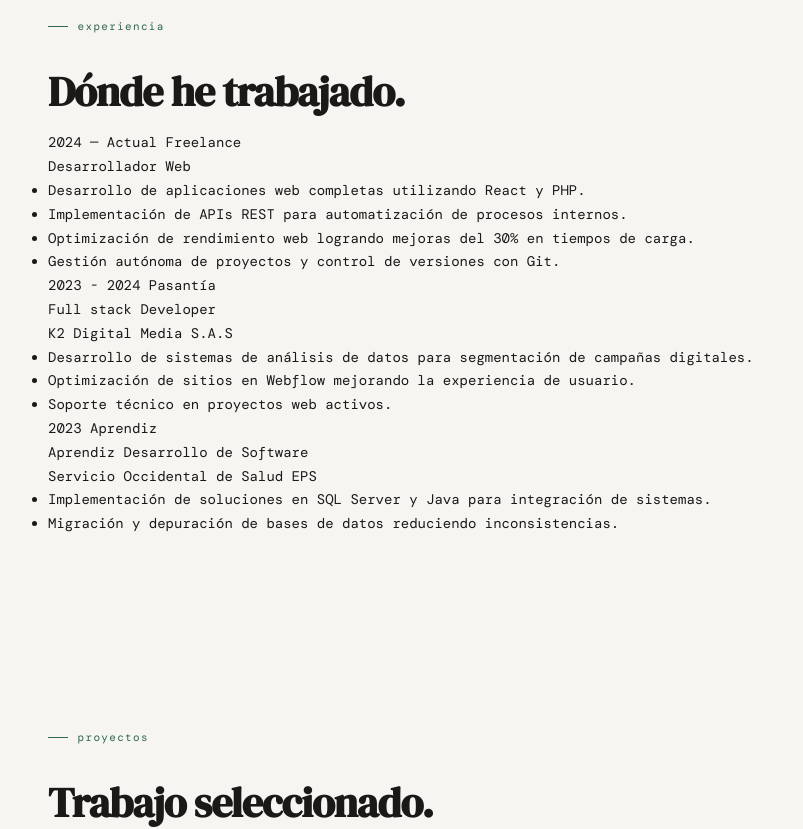
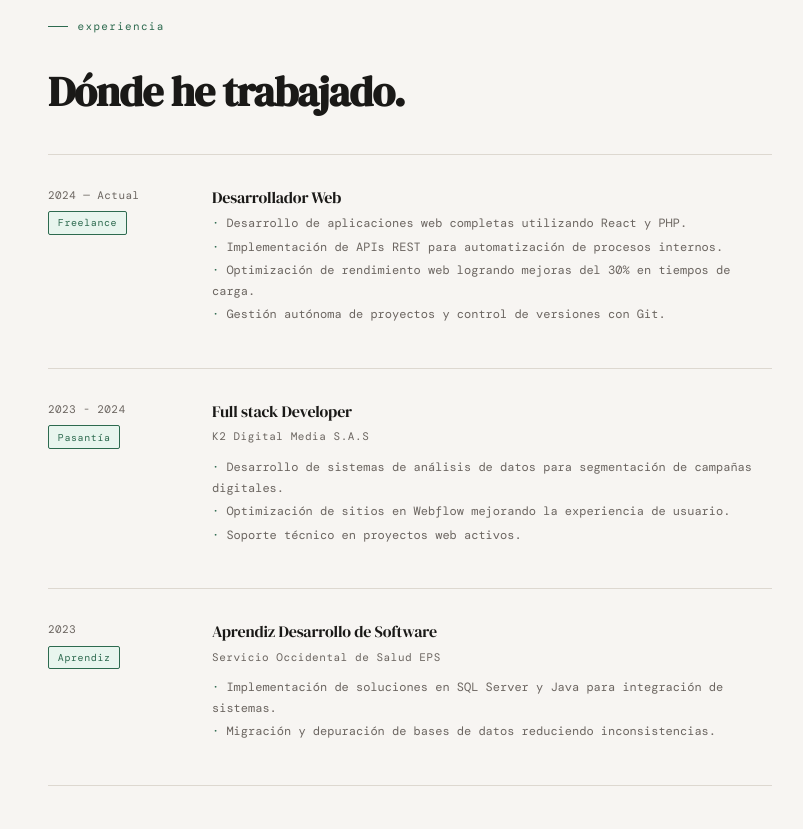
Before and after one commit to devsiders/carlos-torres, a plain HTML site: page index.html in a window 1280 px wide. Shown: the part 1480-2309 px from the top of the page, without its empty margins (230-1033 px from the left). Drawn offline with nearby package versions, Linux system fonts and the light colour scheme.

Commit message:
Refactor CSS variables and styles for layout

```diff
--- a/assets/css/style.css
+++ b/assets/css/style.css
@@ -230,6 +230,81 @@ h2 {
 .tag:hover {
     border-color: var(--accent);
     color: var(--accent);
+}
+
+/* EXPERIENCE */
+.experience-list {
+    display: flex;
+    flex-direction: column;
+    margin-top: 2.4rem;
+    gap: 0;
+}
+
+.exp-item {
+    display: grid;
+    grid-template-columns: 140px 1fr;
+    gap: 1.5rem;
+    padding: 1.8rem 0;
+    border-bottom: 1px solid var(--border);
+}
+
+.exp-item:first-child {
+    border-top: 1px solid var(--border);
+}
+
+.exp-meta {
+    display: flex;
+    flex-direction: column;
+    gap: 0.4rem;
+    padding-top: 0.15rem;
+}
+
+.exp-year {
+    font-size: 11px;
+    color: var(--muted);
+    letter-spacing: 0.04em;
+}
+
+.exp-type {
+    font-size: 10px;
+    padding: 0.15rem 0.55rem;
+    border-radius: 2px;
+    letter-spacing: 0.06em;
+    display: inline-block;
+    width: fit-content;
+    border: 1px solid var(--accent);
+    color: var(--accent);
+    background: var(--accent-light);
+}
+
+.exp-role {
+    font-family: 'DM Serif Display', serif;
+    font-size: 1rem;
+    letter-spacing: -0.01em;
+    margin-bottom: 0.15rem;
+}
+
+.exp-company {
+    font-size: 11px;
+    color: var(--muted);
+    letter-spacing: 0.05em;
+    margin-bottom: 0.7rem;
+}
+
+.exp-desc {
+  font-size: 12px;
+  color: var(--muted);
+  line-height: 1.7;
+  margin-bottom: 0.9rem;
+  list-style: none;
+  display: flex;
+  flex-direction: column;
+  gap: 0.2rem;
+}
+
+.exp-desc li::before {
+  content: '·  ';
+  color: var(--accent);
 }
 
 /* PROJECTS */
```
